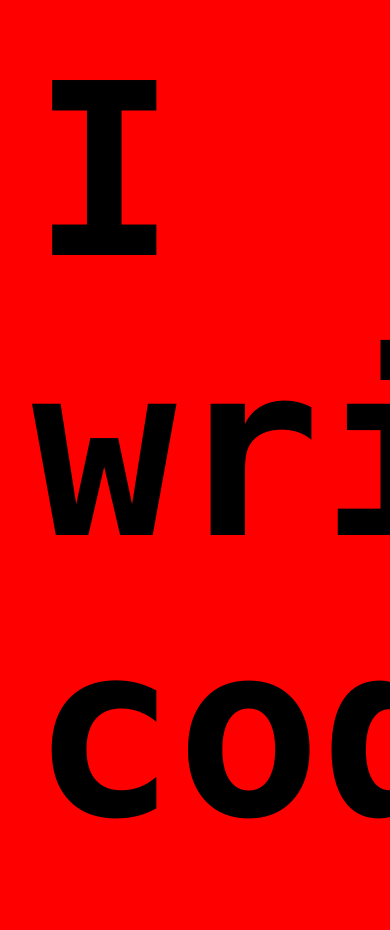
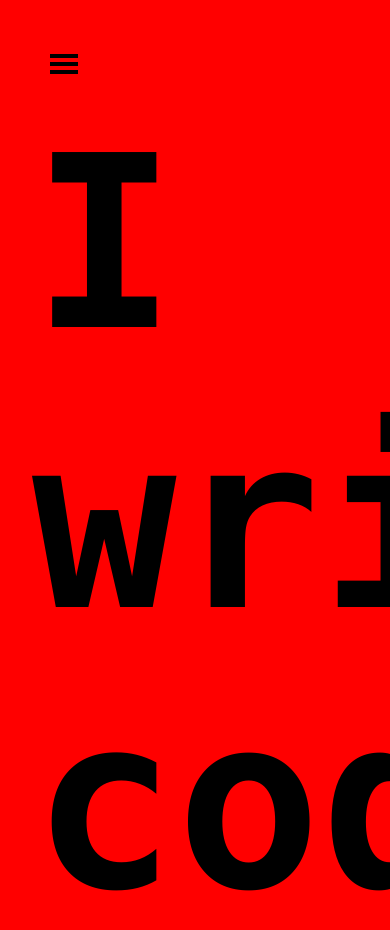
Before and after one commit to Cetins/ctns, a React (Create React App) app: page / in a window 390 px wide. Shown: the top 930 px of the page. Before the commit the page ends 904 px from the top, so only its background shows below. Built offline with nearby package versions, Linux system fonts and the light colour scheme; a web font is replaced by a local one.

Commit message:
hamburger menu added for top nav

```diff
--- a/src/App.js
+++ b/src/App.js
@@ -1,9 +1,10 @@
-import logo from './logo.svg';
 import './App.css';
+import HamburgerMenu from './components/HamburgerMenu';
 
 function App() {
   return (
     <div className="main-container">
+      <HamburgerMenu />
       <h1 className='hero-text'>I write code</h1>
     </div>
   );
--- /dev/null
+++ b/src/components/HamburgerMenu.js
@@ -0,0 +1,30 @@
+import React, { useState } from "react";
+import { GiHamburgerMenu } from 'react-icons/gi';
+import { FaRegWindowClose } from 'react-icons/fa';
+
+const HamburgerMenu = () => {
+  const [openMenu, setOpenMenu] = useState(false);
+  const toggleMenu = () => {
+    setOpenMenu(!openMenu);
+  };
+  return (
+    <div className="App">
+
+      {openMenu ? (
+        <nav className="nav">
+          <button className="hamburger-button" onClick={toggleMenu}><FaRegWindowClose /></button>
+          <ul className="nav-ul">
+            <li><a className="nav-a" href="/about">About</a></li>
+            <li><a className="nav-a" href="/projects">Projects</a></li>
+          </ul>
+        </nav>
+      ) :
+        <nav className="nav">
+          <button className="hamburger-button" onClick={toggleMenu}><GiHamburgerMenu /></button>
+        </nav>
+      }
+    </div>
+  );
+}
+
+export default HamburgerMenu;
```
